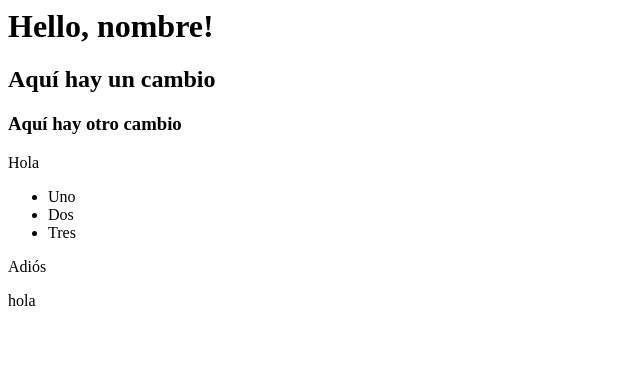
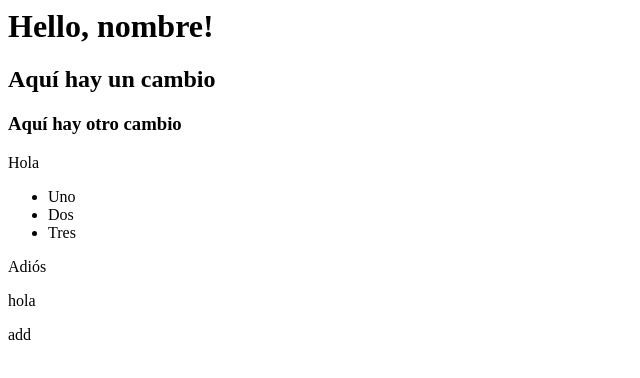
Before and after one commit to fsdnicolas14/config, a website: page index.html in a window 1280 px wide. Shown: the full height of the page, 0-640 px from the left. Drawn offline with Linux system fonts and the light colour scheme.

Commit message:
add change

```diff
--- a/index.html
+++ b/index.html
@@ -16,5 +16,6 @@
     </ul>
     <p>Adiós</p>
     <p>hola</p>
+    <p>add</p>
   </body>
 </html>
```
